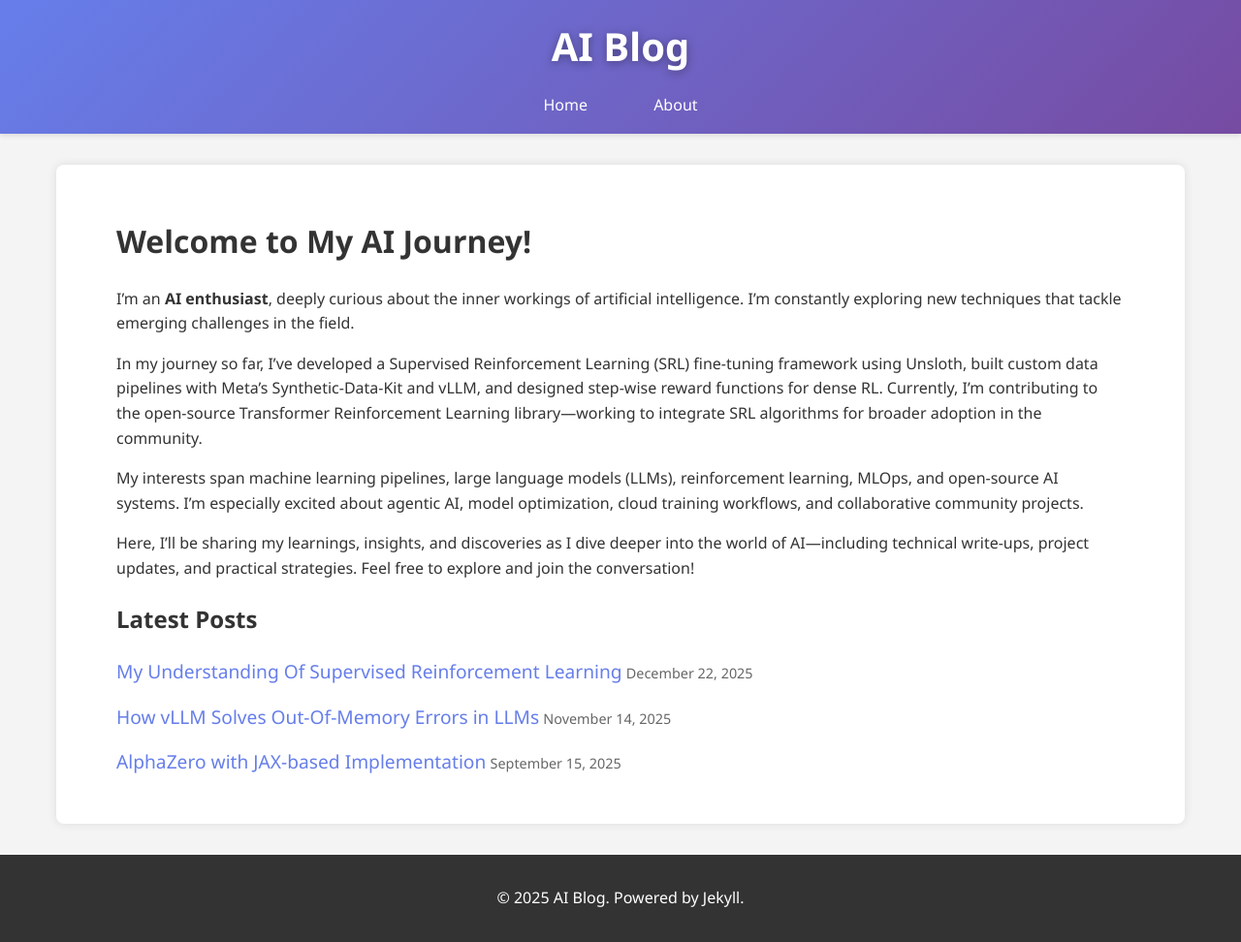
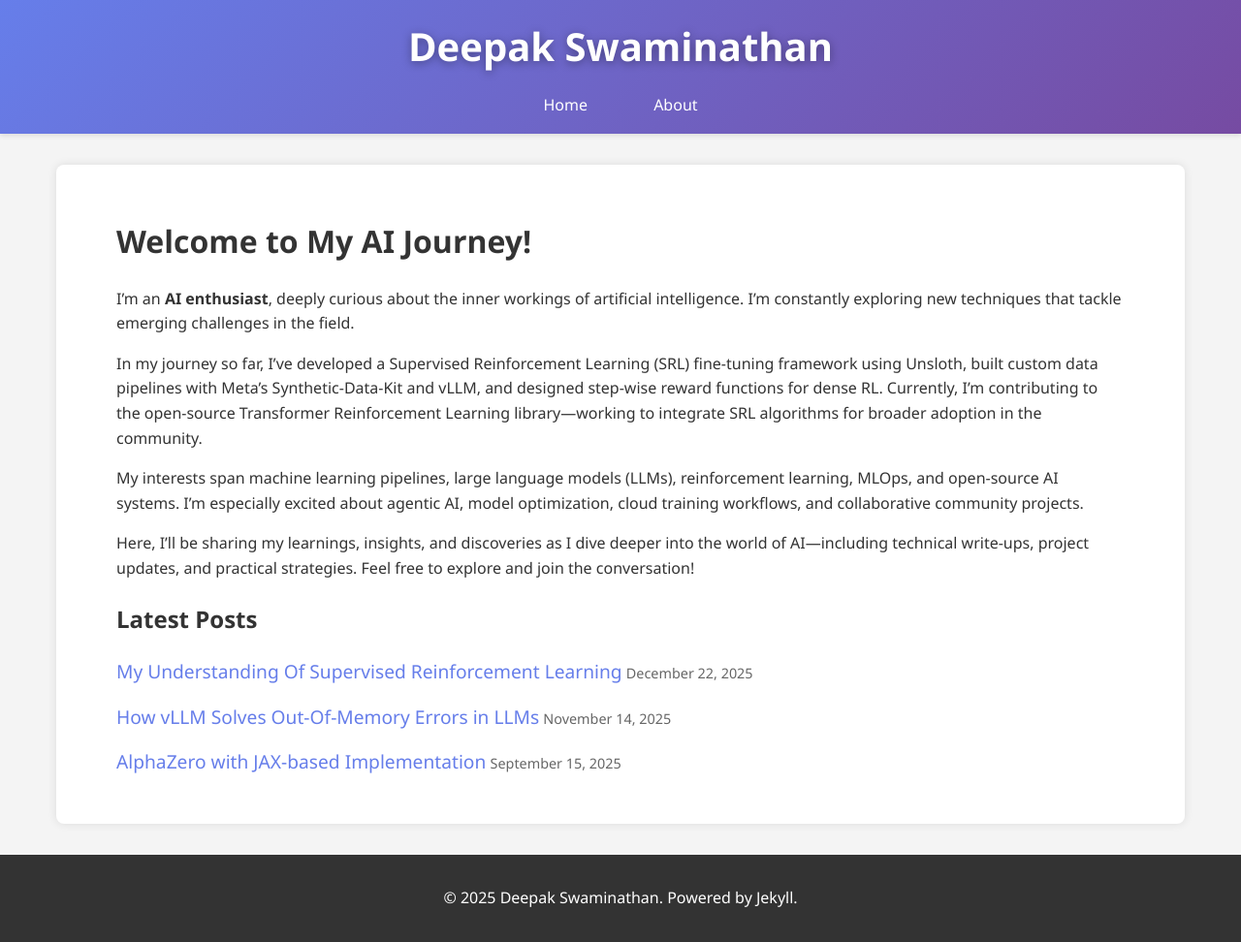
Before and after one commit to s23deepak/s23deepak.github.io, a Jekyll site: the page built from index.md, in a window 1280 px wide. Shown: the whole page at 97% size. Built offline with Jekyll 4.4.1, drawn with Linux system fonts in a browser that asks for light colours; Markdown is read by kramdown in place of the engine named in the settings; part of the change alters nothing that is shown.

Commit message:
Update site title and description in _config.yml

```diff
--- a/_config.yml
+++ b/_config.yml
@@ -1,9 +1,7 @@
-title: "AI Blog"
-description: "Exploring the world of AI, one learning at a time."
-url: "https://s23deepak.github.io"
-baseurl: ""
-markdown: kramdown
-highlighter: rouge
-plugins:
-  - jekyll-feed
-  - jekyll-sitemap
+title: "Deepak Swaminathan"
+description: "ML/LLM Engineer — agentic workflows, RAG, vLLM inference, and practical AI write-ups."
+url: YOUR_CURRENT_URL
+baseurl: YOUR_CURRENT_BASEURL
+markdown: YOUR_CURRENT_MARKDOWN
+highlighter: YOUR_CURRENT_HIGHLIGHTER
+plugins: YOUR_CURRENT_PLUGINS
```
